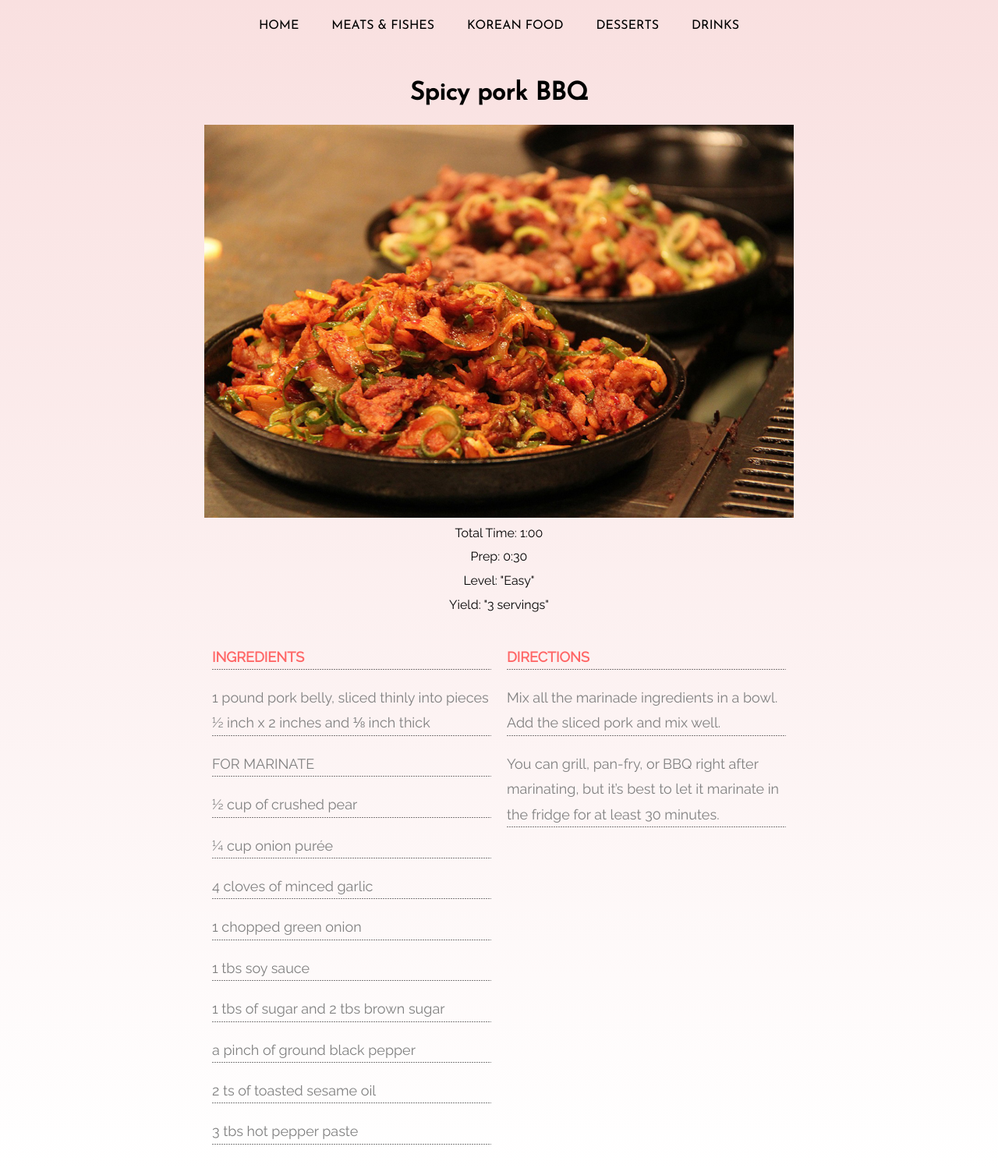
After one commit to jj3274/aau608, a PHP site: page /koreanfood.html in a window 1280 px wide. The commit adds this page. Shown: the whole page at 78% size. Run offline with PHP 8.4, Linux system fonts and the light colour scheme.

Commit message:
Submit HW1
Former-commit-id: 78fc042fbe2d913f0b46bdee597c81406d7069fb

```diff
--- a/HW1/css/style.css
+++ b/HW1/css/style.css
@@ -6,13 +6,15 @@
 }
 
 h1 {
+    margin-top: 40px;
     text-align: center;
 }
 
 body {
     margin: 10px;
-    background: linear-gradient(to bottom, #fef3dd 0%, #ffffff 100%);
+    background: linear-gradient(to bottom, #f9e0e0 0%, #ffffff 100%);
     font-family: 'Josefin Sans', sans-serif;
+    counter-reset: li;
 }
 
 img {
@@ -24,34 +26,70 @@ ul {
     margin: auto;
 }
 
-nav ul {
+nav {
     text-align: center;
 }
 
-nav li {
-    display: inline;
-    margin-right: 2em;
+nav ul {
+    display: inline-block;
+    overflow: hidden;
 }
 
-nav li last-child {
-    margin-right: 0;
+nav li {
+    margin: 0px 5px;
+    list-style: none;
+    float: left;
+    display: inline;
 }
+
+nav li a {
+    display: inline-block;
+    color: black;
+    text-align: center;
+    padding: 14px 16px;
+    text-decoration: none;
+    display: inline-block;
+}
+
+nav li a:hover {
+    background-color: #ffffff;
+}
+
+.img-circle {
+    border-radius: 100%;
+}
+
+
+
 
 /* common font */
 
 .paragraph-base-font {
-	font-family: 'Raleway', sans-serif;
+    font-family: 'Raleway', sans-serif;
     font-size: 10px;
     color: gray;
 }
 
 .paragraph-title {
     font-weight: bold;
-    color: black;
+    color: #FF6666;
 }
 
 
+
+
 /* index.html */
+
+.body {
+    width: 100%;
+    float: left;
+}
+
+.recipe container left {
+    width: 245px;
+    float: left;
+    height: 150px;
+}
 
 .container {
     position: relative;
@@ -59,9 +97,11 @@ nav li last-child {
 
 .header-title {
     position: absolute;
-    top: 40%;
-    left: 10%;
-    font-size: 36px;
+    top: 50%;
+    left: 5%;
+    font-size: 60px;
+    font-weight: bold;
+    color: #FF86B2;
 }
 
 .recipe {
@@ -83,6 +123,8 @@ nav li last-child {
     top: 50%;
     left: 50%;
     transform: translate(-50%, -50%);
+    font-size: 30px;
+    color: #ffffff;
 }
 
 .left-float {
@@ -96,15 +138,36 @@ nav li last-child {
 }
 
 .left-float li {
+    list-style-type: circle;
     margin-left: 0px;
 }
 
 .right-float li {
+    list-style-type: circle;
     margin-right: 0px;
 }
 
 
-/* grilled-menu.html */
+
+
+/* meats.html */
+
+.grilled-menu-top ul {
+    text-align: center;
+}
+
+.grilled-menu-top li {
+    display: inline;
+    margin-right: 2em;
+}
+
+.grilled-menu-top li last-child {
+    margin-right: 0;
+}
+
+.home-button {
+    color: gray;
+}
 
 .grilled-menu-top {
     padding-bottom: 20px;
@@ -121,13 +184,19 @@ nav li last-child {
 .food {
     width: 60%;
     margin: auto;
+    overflow: hidden;
 }
 
 .food-list {
     width: 50%;
     list-style-type: none;
-    padding-top: 50px;
+    padding-top: 20px;
     font-size: 18px;
+    line-height: 1.8;
+}
+
+.food-list ul {
+    overflow: hidden;
 }
 
 .food-list li {
@@ -137,3 +206,60 @@ nav li last-child {
     background-size: 3px 1px;
     background-repeat: repeat-x;
 }
+
+.boxed-number {
+    list-style: none;
+    position: relative;
+    margin: 0 0 15px 45px;
+    padding-left: 40px;
+}
+
+.boxed-number::before {
+    content: counter(li);
+    counter-increment: li;
+    position: absolute;
+    left: -5px;
+    width: 1.9rem;
+    font-size: 1.3125rem;
+    line-height: 1.3;
+    color: #333;
+    background-color: #F9F264;
+    top: 0;
+    text-align: center;
+    padding: 5px 0 2px;
+}
+
+*::before,
+*::after {
+    box-sizing: border-box;
+}
+
+footer {
+    text-align: center;
+    color: gray;
+}
+
+
+
+
+/* koreanfood.html */
+
+.onepot-recipes-top img {
+    width: 60%;
+    margin: auto;
+    display: block;
+}
+
+.recipe-info-item {
+    text-align: center;
+    font-family: 'Raleway', sans-serif;
+    font-size: 16px;
+    line-height: 1.3;
+    margin: 5px 0 0;
+    color: black;
+    padding-top: 5px;
+}
+
+.img-circle {
+    max-width: 50%;
+}
--- /dev/null
+++ b/HW1/koreanfood.html
@@ -0,0 +1,72 @@
+<!DOCTYPE html>
+<html>
+
+<head>
+    <meta charset="UTF-8">
+    <title>Jaime's Recipe</title>
+    <link rel="stylesheet" type="text/css" href="css/normalize.css">
+    <link rel="stylesheet" type="text/css" href="css/style.css">
+    <link href="https://fonts.googleapis.com/css?family=Josefin+Sans" rel="stylesheet">
+    <link href="https://fonts.googleapis.com/css?family=Raleway|Rubik" rel="stylesheet">
+</head>
+
+<body>
+    <nav>
+        <ul>
+            <li><a href="index.html" alt="HOME">HOME</a></li>
+            <li><a href="meats.html" alt="drinks">MEATS & FISHES</a></li>
+            <li><a href="koreanfood.html" alt="koreanfood">KOREAN FOOD</a></li>
+            <li><a href="desserts.html" alt="desserts">DESSERTS</a></li>
+            <li><a href="drinks.html" alt="drinks">DRINKS</a></li>
+        </ul>
+    </nav>
+    <section>
+        <div class="food-title">
+            <h1>Spicy pork BBQ</h1>
+        </div>
+        <div class="onepot-recipes-top">
+            <img src="images/spicy pork.jpg" alt="spicy pork">
+            <div class="recipe-info">
+                <div class="recipe-info-item recipe-info-total-time">
+                    <span class="recipe-info-label">Total Time: </span>
+                    <time datetime="PT1H" itemprop="totalTime">1:00</time>
+                </div>
+                <div class="recipe-info-item recipe-info-prep-time">
+                    <span class="recipe-info-label">Prep: </span>
+                    <time datetime="PT30M" itemprop="prepTime">0:30</time>
+                </div>
+                <div class="recipe-info-item recipe-info-difficulty">
+                    <span class="recipe-info-label">Level: </span> "Easy"
+                </div>
+                <div class="recipe-info-item recipe-info-yield">
+                    <span class="recipe-info-label">Yield: </span> "3 servings"
+                </div>
+            </div>
+        </div>
+        <div class="food paragraph-base-font">
+            <div class="food-list left-float">
+                <ul style="list-style-type:square;">
+                    <li class="paragraph-title">INGREDIENTS</li>
+                    <li>1 pound pork belly, sliced thinly into pieces ½ inch x 2 inches and ⅛ inch thick</li>
+                    <li>FOR MARINATE</li>
+                    <li>½ cup of crushed pear</li>
+                    <li>¼ cup onion purée</li>
+                    <li>4 cloves of minced garlic</li>
+                    <li>1 chopped green onion</li>
+                    <li>1 tbs soy sauce</li>
+                    <li>1 tbs of sugar and 2 tbs brown sugar</li>
+                    <li>a pinch of ground black pepper</li>
+                    <li>2 ts of toasted sesame oil</li>
+                    <li>3 tbs hot pepper paste</li>
+                </ul>
+            </div>
+            <div class="food-list right-float">
+                <ul style="list-style-type:square;">
+                    <li class="paragraph-title">DIRECTIONS</li>
+                    <li>Mix all the marinade ingredients in a bowl. Add the sliced pork and mix well.</li>
+                    <li>You can grill, pan-fry, or BBQ right after marinating, but it’s best to let it marinate in the fridge for at least 30 minutes.</li>
+                </ul>
+            </div>
+        </div>
+    </section>
+</body>
```
Also changed, not shown: HW1/desserts.html (added, +70 -0 lines), HW1/grilled-menu.html (deleted, +0 -46 lines), HW1/index.html (+20 -17 lines), HW1/meats.html (added, +56 -0 lines), HW1/images/bibimbop.jpg (added), HW1/images/campfire.jpg (deleted), HW1/images/christmas cookies.jpg (added), HW1/images/drinks.jpg (added), HW1/images/macaron.jpg (added), HW1/images/smore.jpg, HW1/images/spicy pork.jpg (added), HW1/images/sushi.jpg (added), 2 other files.
